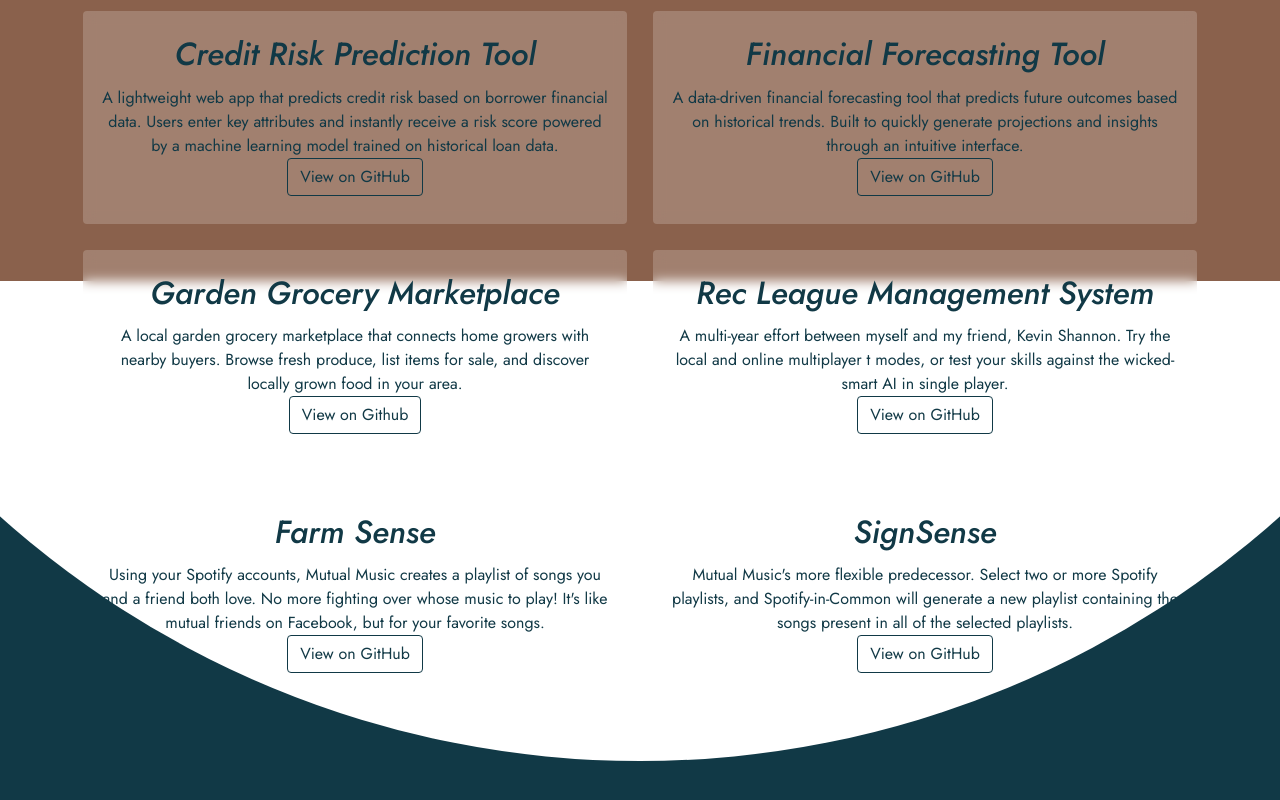
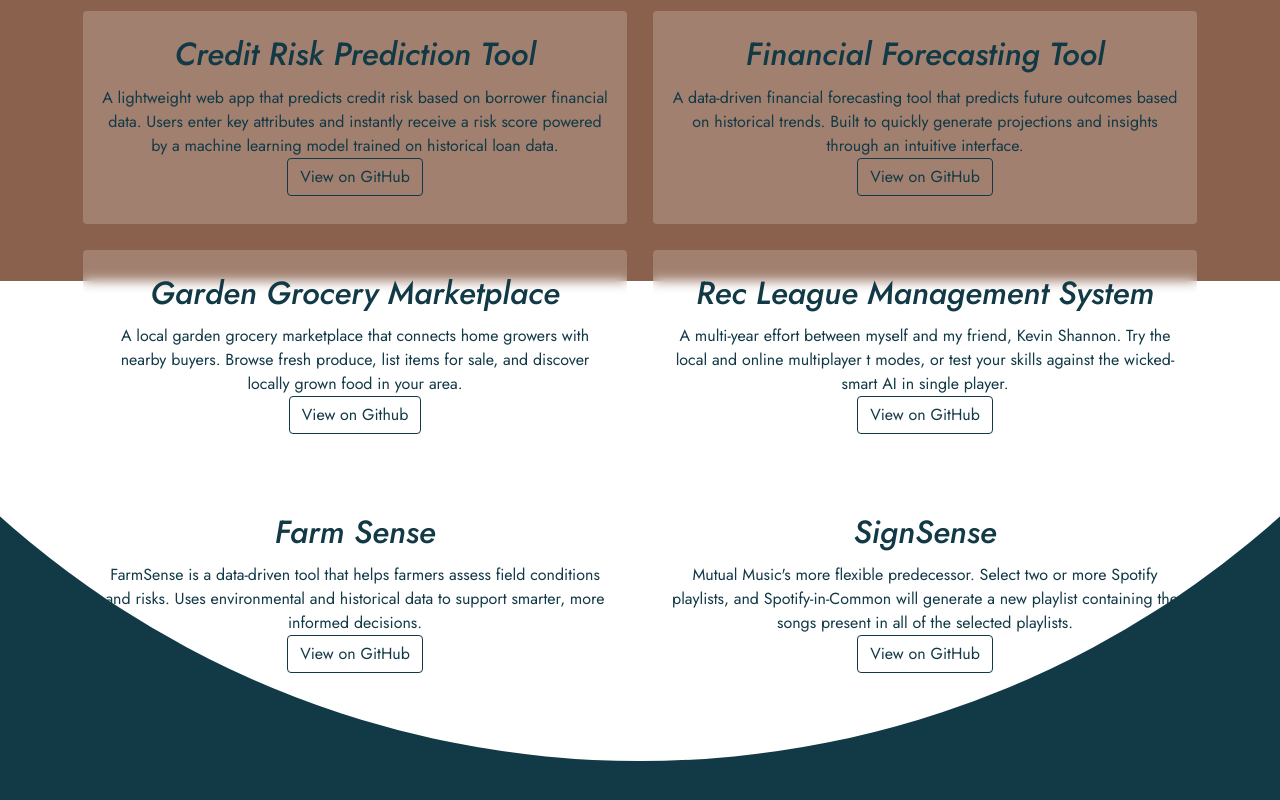
Before and after one commit to Sanketh23/portfolio-website, a Nuxt app: page / in a window 1280 px wide. Shown: the part 599-1399 px from the top of the page. Built offline with nearby package versions, Linux system fonts and the light colour scheme.

Commit message:
farmsense project card

```diff
--- a/pages/index.vue
+++ b/pages/index.vue
@@ -165,10 +165,9 @@
             button-href="https://github.com/Sanketh23/FarmSense"
             button-text="View on GitHub"
           >
-            Using your Spotify accounts, Mutual Music creates a playlist of
-            songs you and a friend both love. No more fighting over whose music
-            to play! It's like mutual friends on Facebook, but for your favorite
-            songs.
+            FarmSense is a data-driven tool that helps farmers assess field
+            conditions and risks. Uses environmental and historical data to
+            support smarter, more informed decisions.
           </project-card>
           <project-card
             title="SignSense"
```
